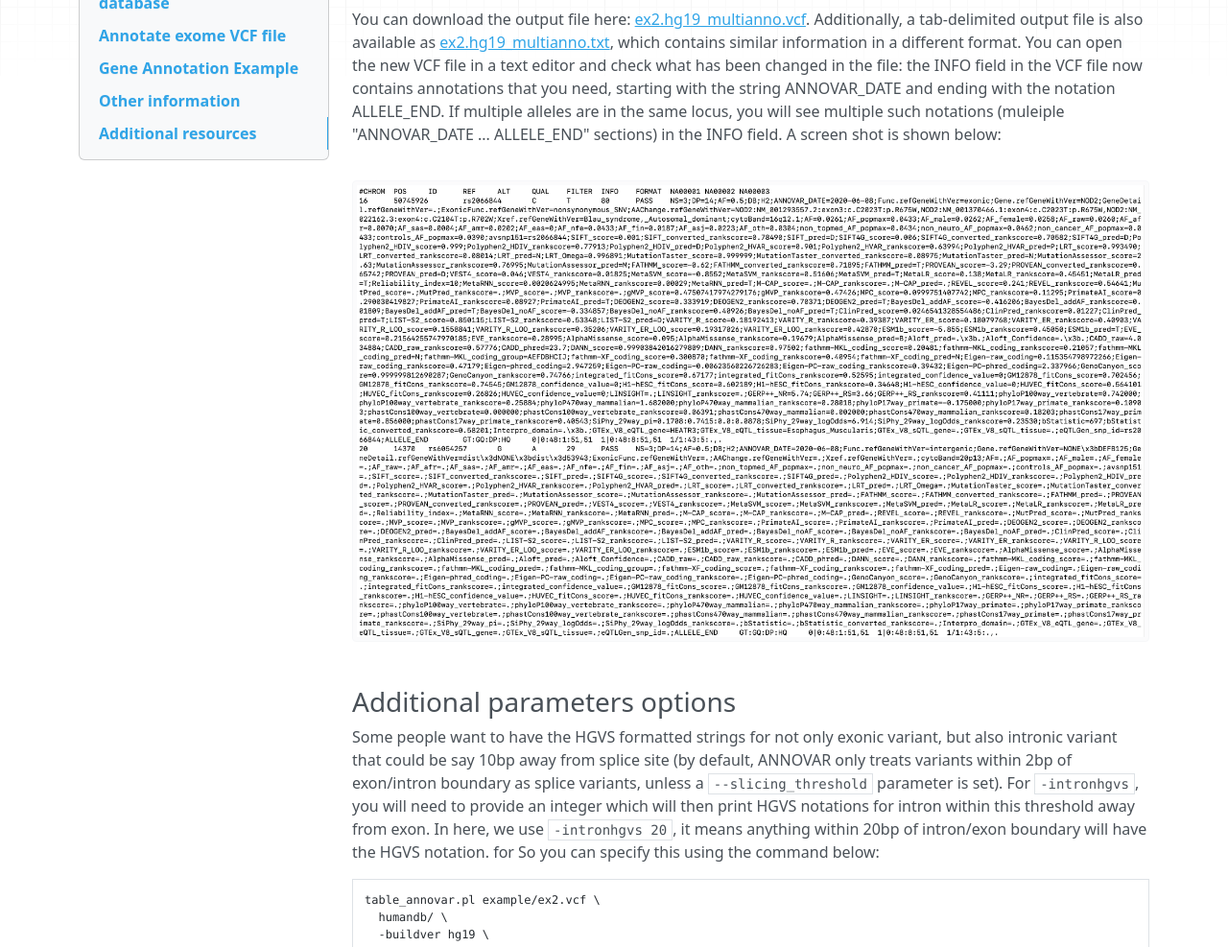
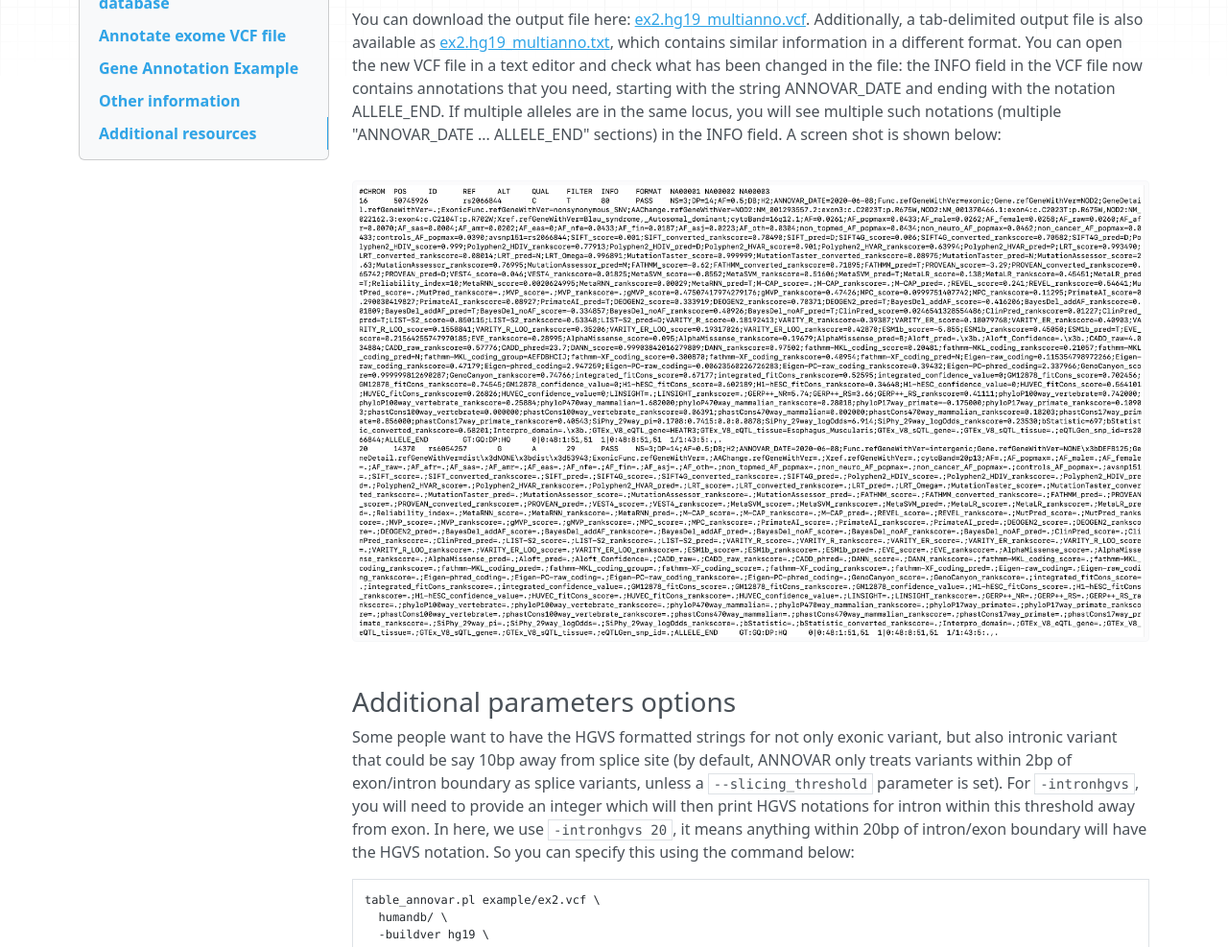
Before and after one commit to WGLab/doc-ANNOVAR, an MkDocs documentation site: the page built from docs/user-guide/startup.md, in a window 1280 px wide and 1400 px high, scrolled down 3808 px. Shown: the part 227-1214 px from the top of the window at 96% size. Built offline with MkDocs 1.6.1, drawn with Linux system fonts in a browser that asks for light colours; nearby versions of some CDN libraries; comment, search, counter and statistics services are not loaded; some of the changed text lies outside the part shown.

Commit message:
fix some typos

````diff
--- a/docs/user-guide/startup.md
+++ b/docs/user-guide/startup.md
@@ -123,14 +123,14 @@ table_annovar.pl example/ex2.vcf \
 
 Result will be written to `myanno.hg19_multianno.txt` (not a csv file because we did not put `-csvout` tag) and `myanno.hg19_multianno.vcf`.
 
-You can download the output file here: [ex2.hg19_multianno.vcf](https://github.com/WGLab/doc-ANNOVAR/releases/download/new_files_update/ex2_new.hg19_multianno.vcf). Additionally, a tab-delimited output file is also available as [ex2.hg19_multianno.txt](https://github.com/WGLab/doc-ANNOVAR/releases/download/new_files_update/ex2_new.hg19_multianno.txt), which contains similar information in a different format. You can open the new VCF file in a text editor and check what has been changed in the file: the INFO field in the VCF file now contains annotations that you need, starting with the string ANNOVAR_DATE and ending with the notation ALLELE_END. If multiple alleles are in the same locus, you will see multiple such notations (muleiple "ANNOVAR_DATE ... ALLELE_END" sections) in the INFO field. A screen shot is shown below:
+You can download the output file here: [ex2.hg19_multianno.vcf](https://github.com/WGLab/doc-ANNOVAR/releases/download/new_files_update/ex2_new.hg19_multianno.vcf). Additionally, a tab-delimited output file is also available as [ex2.hg19_multianno.txt](https://github.com/WGLab/doc-ANNOVAR/releases/download/new_files_update/ex2_new.hg19_multianno.txt), which contains similar information in a different format. You can open the new VCF file in a text editor and check what has been changed in the file: the INFO field in the VCF file now contains annotations that you need, starting with the string ANNOVAR_DATE and ending with the notation ALLELE_END. If multiple alleles are in the same locus, you will see multiple such notations (multiple "ANNOVAR_DATE ... ALLELE_END" sections) in the INFO field. A screen shot is shown below:
 
 ![table_vcf](../img/table_vcf_new.png)
 
 
 ### Additional parameters options
 
-Some people want to have the HGVS formatted strings for not only exonic variant, but also intronic variant that could be say 10bp away from splice site (by default, ANNOVAR only treats variants within 2bp of exon/intron boundary as splice variants, unless a `--slicing_threshold` parameter is set). For `-intronhgvs`, you will need to provide an integer which will then print HGVS notations for intron within this threshold away from exon. In here, we use `-intronhgvs 20`, it means anything within 20bp of intron/exon boundary will have the HGVS notation. for So you can specify this using the command below:
+Some people want to have the HGVS formatted strings for not only exonic variant, but also intronic variant that could be say 10bp away from splice site (by default, ANNOVAR only treats variants within 2bp of exon/intron boundary as splice variants, unless a `--slicing_threshold` parameter is set). For `-intronhgvs`, you will need to provide an integer which will then print HGVS notations for intron within this threshold away from exon. In here, we use `-intronhgvs 20`, it means anything within 20bp of intron/exon boundary will have the HGVS notation. So you can specify this using the command below:
 
 ```
 table_annovar.pl example/ex2.vcf \
````
Also changed, not shown: other parts of docs/user-guide/startup.md (+3 -2 lines).
